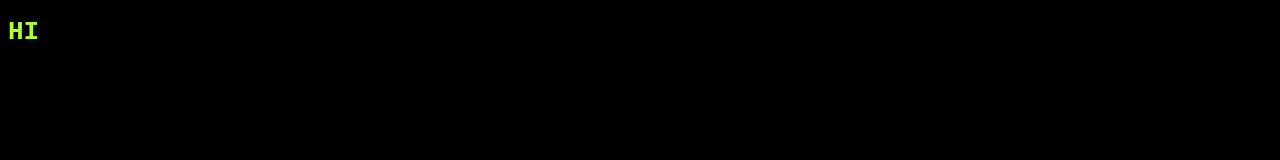
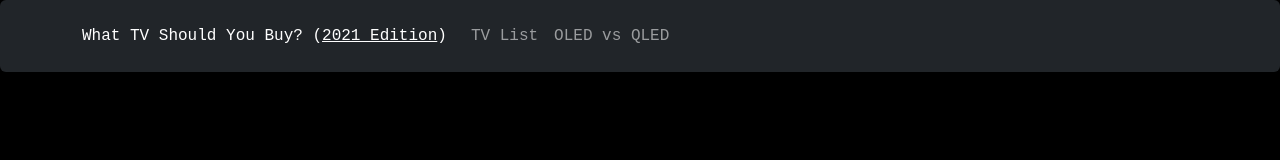
Before and after one commit to Code-Institute-Submissions/Nom115-Nom115.github.io_submission, a plain HTML site: page index.html in a window 1280 px wide. Drawn offline with nearby package versions, Linux system fonts and the light colour scheme.

Commit message:
Add nav bar with styling

```diff
--- a/assets/css/style.css
+++ b/assets/css/style.css
@@ -3,3 +3,20 @@ body {
     color: greenyellow;
     font-family: monospace;
 }
+
+
+@media only screen and (max-width: 425px){
+    .header_text {
+        font-size: xx-small;
+    }
+}
+@media only screen and (min-width: 426px){
+    .header_text {
+        font-size: large;
+    }
+}
+
+.header_text:hover{
+    text-decoration: underline;
+    color: greenyellow;
+}
--- a/index.html
+++ b/index.html
@@ -4,6 +4,7 @@
     <meta charset="UTF-8">
     <meta http-equiv="X-UA-Compatible" content="IE=edge">
     <meta name="viewport" content="width=device-width, initial-scale=1.0">
+    <link href="https://cdn.jsdelivr.net/npm/bootstrap@5.2.0-beta1/dist/css/bootstrap.min.css" rel="stylesheet" integrity="sha384-0evHe/X+R7YkIZDRvuzKMRqM+OrBnVFBL6DOitfPri4tjfHxaWutUpFmBp4vmVor" crossorigin="anonymous">
     <link rel="stylesheet" type="text/css" href="assets/css/style.css">
     <title>Document</title>
     <style>
@@ -12,7 +13,31 @@
     </style>
 </head>
 <body>
-    <h1>HI</h1>
+     <!-- Navbar starts here-->
+     <nav class="navbar fixed-top navbar-expand-lg bg-dark navbar-dark shadow-lg p-3 mb-5 rounded">
+        <div class="container">
+            <a class="navbar-brand header_text" href="index.html">
+                What TV Should You Buy? (<u>2021 Edition</u>)
+            </a>
+            <button class="navbar-toggler" type="button" data-bs-toggle="collapse" data-bs-target="#navmenu">
+                <span class="navbar-toggler-icon"></span>
+            </button>
+            <div class="collapse navbar-collapse" id="navmenu">
+                <ul class="navbar-nav">
+                    <li class="nav-item">
+                        <a href="tv_list.html" class="nav-link header_text">TV List</a>
+                    </li>
+                    <li class="nav-item">
+                        <a href="oled_qled.html" class="nav-link header_text">OLED vs QLED</a>
+                    </li>
+                </ul>
+            </div>
+        </div>
+    </nav>
+
+
+
     <script src="assets/js/script.js"></script>
+    <script src="https://cdn.jsdelivr.net/npm/bootstrap@5.2.0-beta1/dist/js/bootstrap.bundle.min.js" integrity="sha384-pprn3073KE6tl6bjs2QrFaJGz5/SUsLqktiwsUTF55Jfv3qYSDhgCecCxMW52nD2" crossorigin="anonymous"></script>
 </body>
 </html>
```
